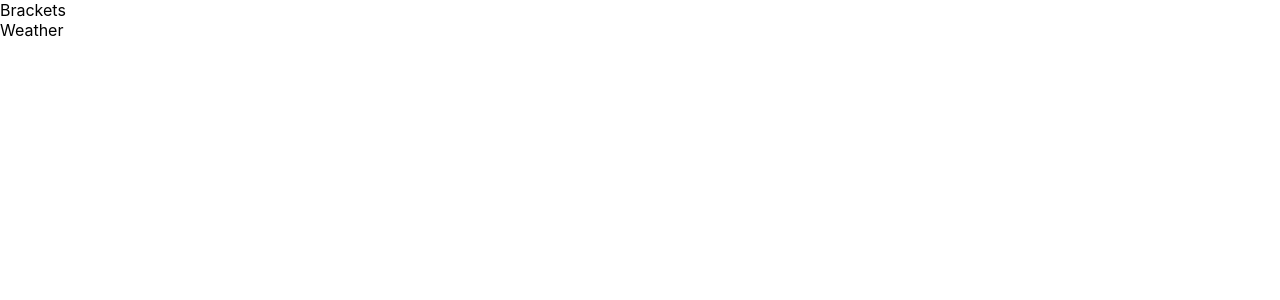
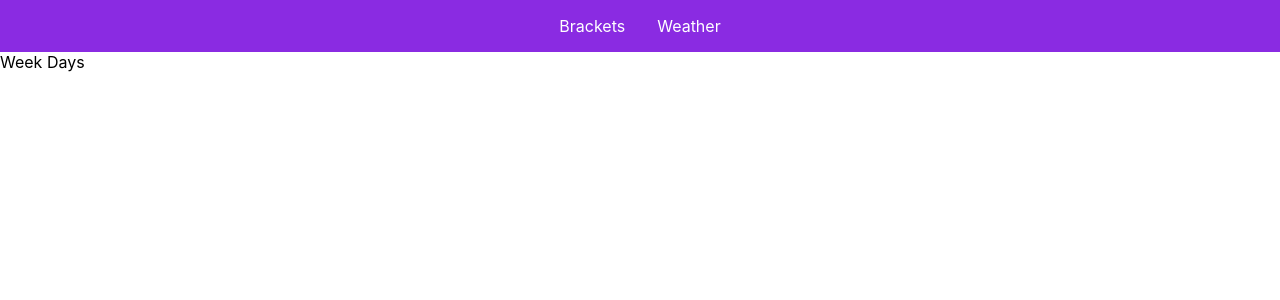
Before and after one commit to TodorGarnev/react-assignment, a React (Create React App) app: page /weather in a window 1280 px wide. Shown: the top 300 px of the page. Built offline with nearby package versions, Linux system fonts and the light colour scheme.

Commit message:
Added header component structure; Added Weather container component structure; Added week Day component structure;

```diff
--- a/src/App.tsx
+++ b/src/App.tsx
@@ -1,11 +1,15 @@
 import React from 'react';
 import './App.css';
 
-import Header from './components/Header//Header';
+import Header from './components/Header/Header';
+import Weather from './components/Weather/Weather'
 
 const App = () => {
   return (
-    <Header />
+    <React.Fragment>
+      <Header />
+      <Weather />
+    </React.Fragment>
   );
 }
 
--- a/src/components/Header/Header.module.css
+++ b/src/components/Header/Header.module.css
@@ -0,0 +1,18 @@
+.navigation {
+	margin: 0;
+	padding: 0;
+	display: flex;
+	justify-content: center;
+	list-style-type: none;
+	background-color: blueviolet;
+	color: #fff;
+}
+
+.navigation .headerItem {
+	padding: 1rem;
+}
+
+.navigation .headerItem:hover {
+	cursor: pointer;
+	color: #000;
+}
--- a/src/components/Header/Header.tsx
+++ b/src/components/Header/Header.tsx
@@ -1,15 +1,17 @@
 import * as React from 'react';
 import styles from './Header.module.css';
 
-interface Props {}
+interface Props { }
 
 const Header: React.FunctionComponent<Props> = (props) => {
-  return (
-  <nav>
-      <div>Brackets</div>
-      <div>Weather</div>
-  </nav>
-  );
+	return (
+		<nav>
+			<ul className={styles.navigation}>
+				<li className={styles.headerItem}>Brackets</li>
+				<li className={styles.headerItem}>Weather</li>
+			</ul>
+		</nav>
+	);
 };
 
 export default Header;
--- /dev/null
+++ b/src/components/Weather/Weather.tsx
@@ -0,0 +1,14 @@
+import * as React from 'react';
+import styles from './Weather.module.css';
+
+interface Props { }
+
+const Weather: React.FunctionComponent<Props> = (props) => {
+	return (
+		<section>
+            Week Days
+		</section>
+	);
+};
+
+export default Weather;
```
Also changed, not shown: src/components/Weather/Day/Day.tsx (added, +14 -0 lines), src/components/Weather/Day/Day.module.css (added), src/components/Weather/Weather.module.css (added).
